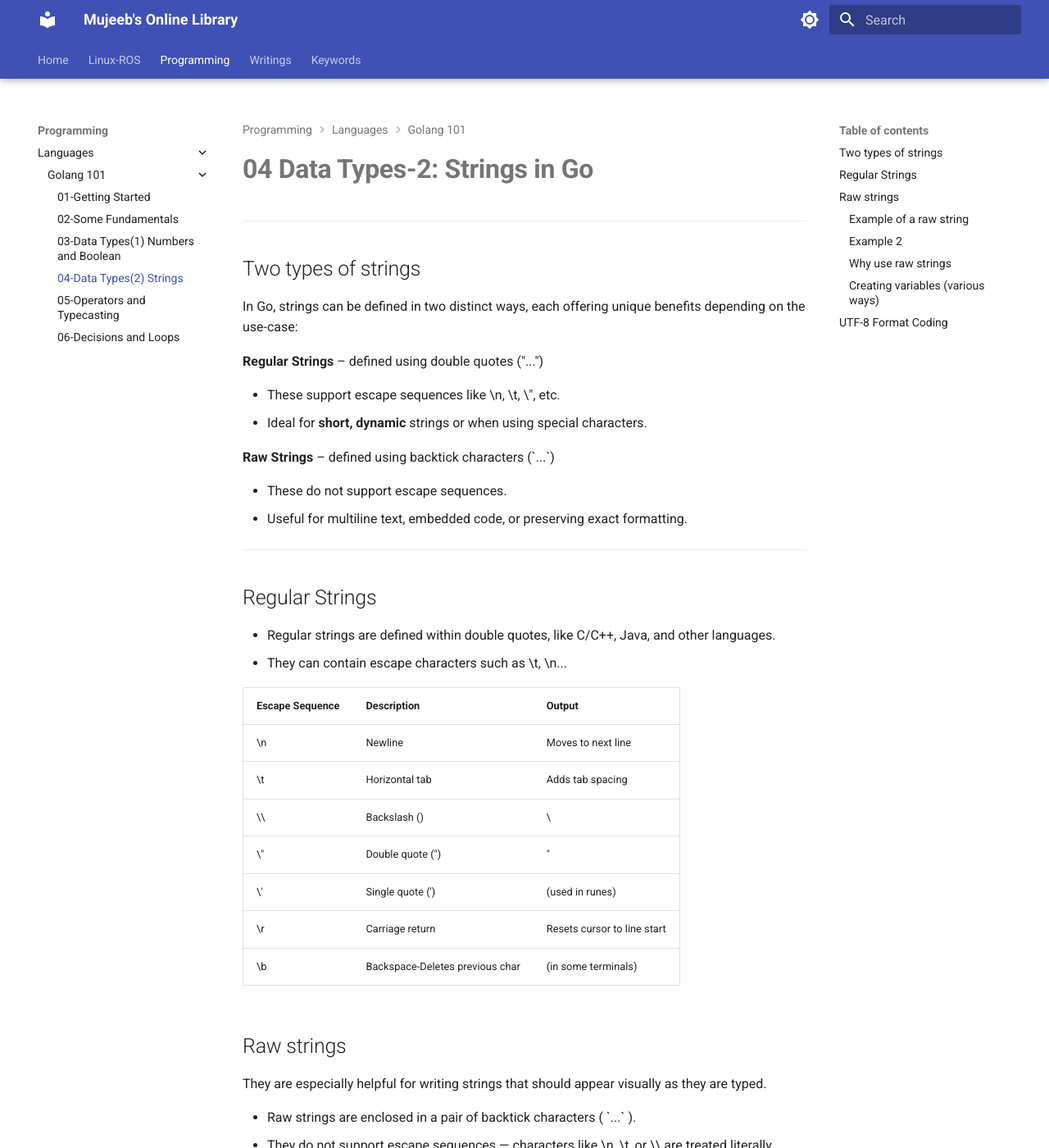
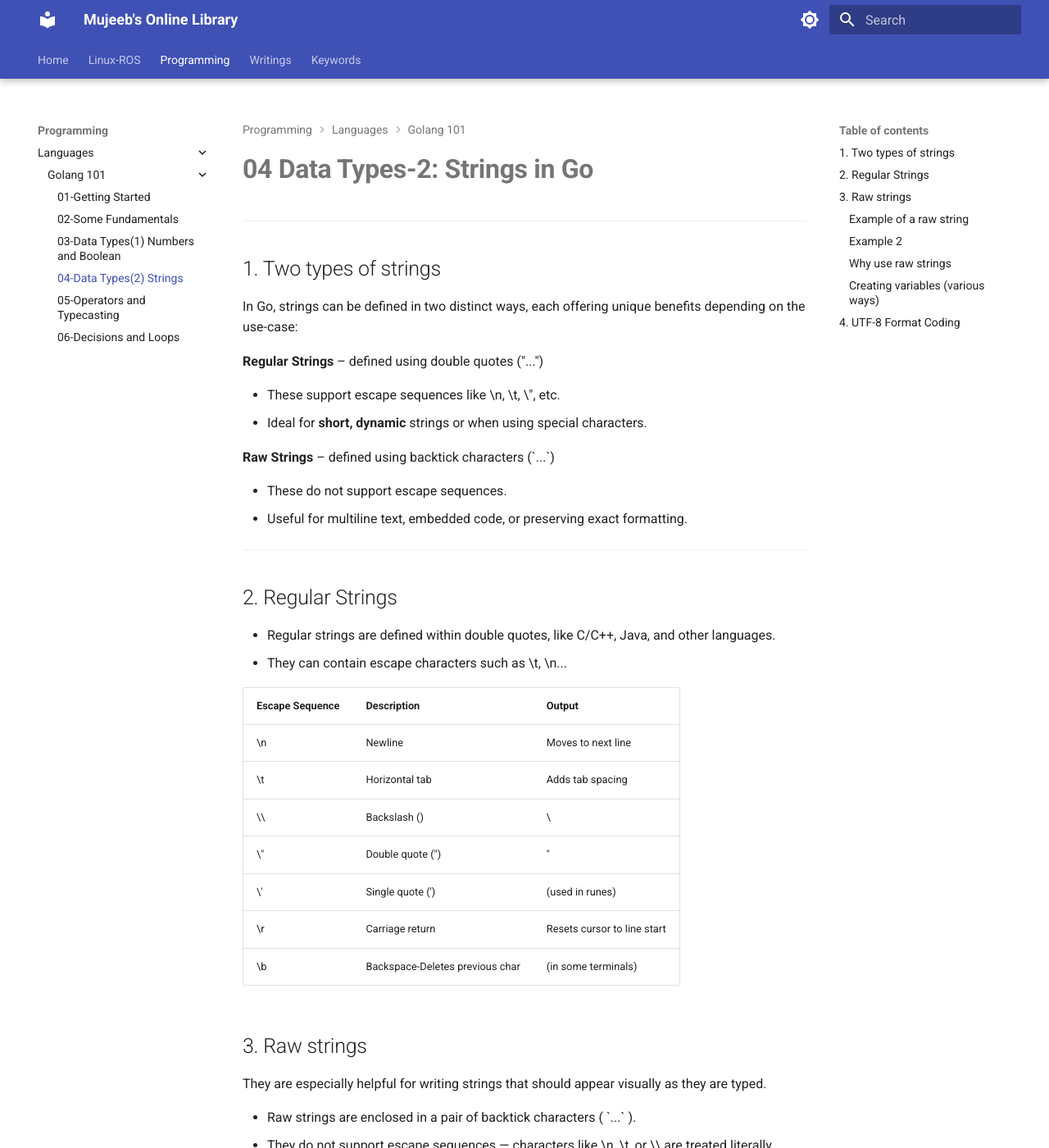
Before and after one commit to alohamujeeb/alohamujeeb.github.io, an MkDocs documentation site: the page built from docs/languages/golang/04-datatypes-2.md, in a window 1280 px wide and 1400 px high. Shown: the whole window at 82% size. Built offline with MkDocs 1.6.1 and Material for MkDocs 9.7.7, drawn with Linux system fonts in a browser that asks for light colours; some of the changed text lies outside the part shown.

````diff
--- a/docs/languages/golang/04-datatypes-2.md
+++ b/docs/languages/golang/04-datatypes-2.md
@@ -2,7 +2,7 @@
 
 ---
 
-## Two types of strings
+## 1. Two types of strings
 In Go, strings can be defined in two distinct ways, each offering unique benefits depending on the use-case:
 
 **Regular Strings** – defined using double quotes ("...")
@@ -17,7 +17,7 @@
 
 ---
 
-## Regular Strings
+## 2. Regular Strings
 - Regular strings are defined within double quotes, like C/C++, Java, and other languages.
 - They can contain escape characters such as \t, \n...
 
@@ -32,7 +32,7 @@
 |\b	|Backspace-Deletes previous char |(in some terminals)|
 
 
-## Raw strings
+## 3. Raw strings
 They are especially helpful for writing strings that should appear visually as they are typed.
 
 - Raw strings are enclosed in a pair of backtick characters ( \`...\` ).
@@ -173,7 +173,7 @@
 		```
 ---
 
-## UTF-8 Format Coding
+## 4. UTF-8 Format Coding
 - Strings in Go (both regular strings and raw strings) use UTF-8 encoding by default.
 - UTF-8 is the most widely used character encoding for representing text from various languages, symbols, and special characters.
 - It is a variable-length encoding, using 1 to 4 bytes per character, depending on the character's Unicode code point.
````
Also changed, not shown: docs/languages/golang/03-datatypes-1.md (+3 -3 lines).
